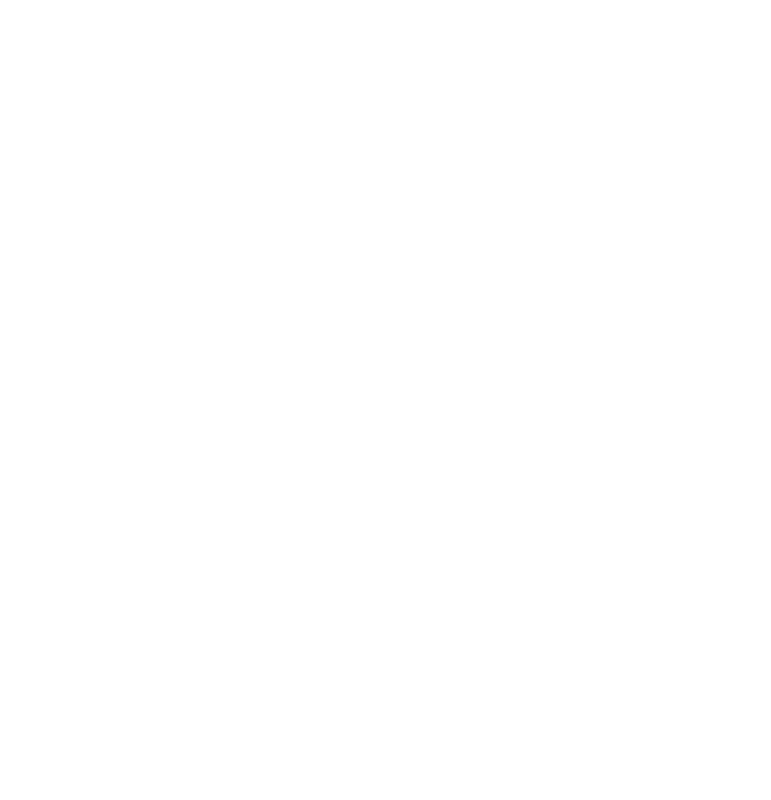
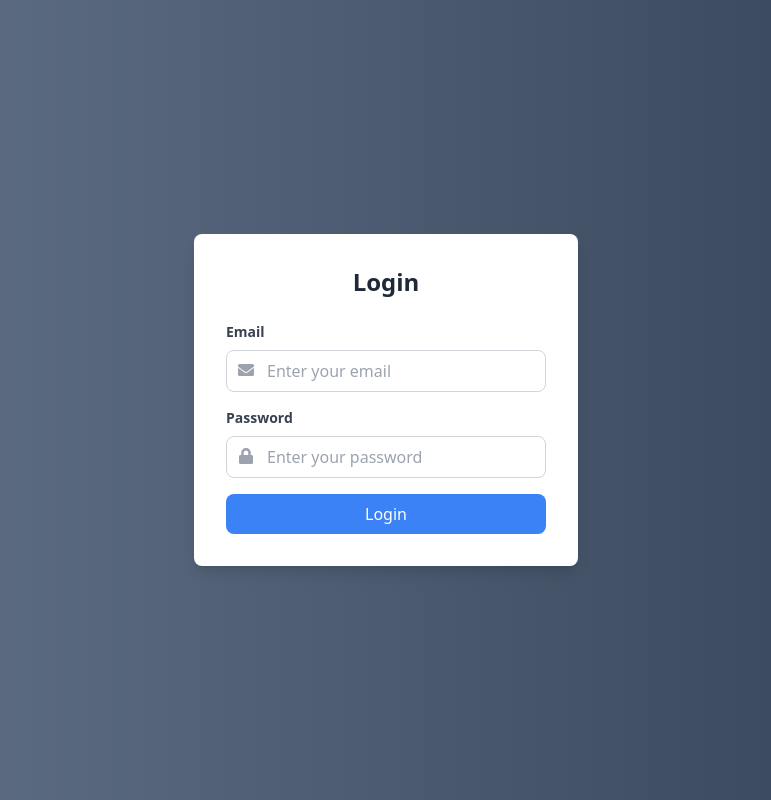
Before and after one commit to dana1632000/importants, a plain HTML site: page docs/index.html in a window 1280 px wide. Shown: the whole page, without its empty margins (254-1025 px from the left). Drawn offline with Linux system fonts and the light colour scheme; the site is published under a folder, as on GitHub Pages, so addresses that start at the root find nothing.

Commit message:
Update index.html

```diff
--- a/docs/index.html
+++ b/docs/index.html
@@ -7,10 +7,10 @@
     <link rel="preconnect" href="https://fonts.googleapis.com">
     <link rel="dns-prefetch" href="https://fonts.googleapis.com">
     <meta http-equiv="Cache-Control" content="max-age=31536000">
-    <script type="module" crossorigin src="/importants/assets/index-C5gPOSsU.js"></script>
-    <link rel="modulepreload" crossorigin href="/importants/assets/vendor-DI7-unS2.js">
-    <link rel="modulepreload" crossorigin href="/importants/assets/icons-B7WE3pec.js">
-    <link rel="stylesheet" crossorigin href="/importants/assets/index-Ci-WEQnf.css">
+    <script type="module" crossorigin src="./assets/index-C5gPOSsU.js"></script>
+    <link rel="modulepreload" crossorigin href="./assets/vendor-DI7-unS2.js">
+    <link rel="modulepreload" crossorigin href="./assets/icons-B7WE3pec.js">
+    <link rel="stylesheet" crossorigin href="./assets/index-Ci-WEQnf.css">
   </head>
   <body>
     <div id="root"></div>
```
